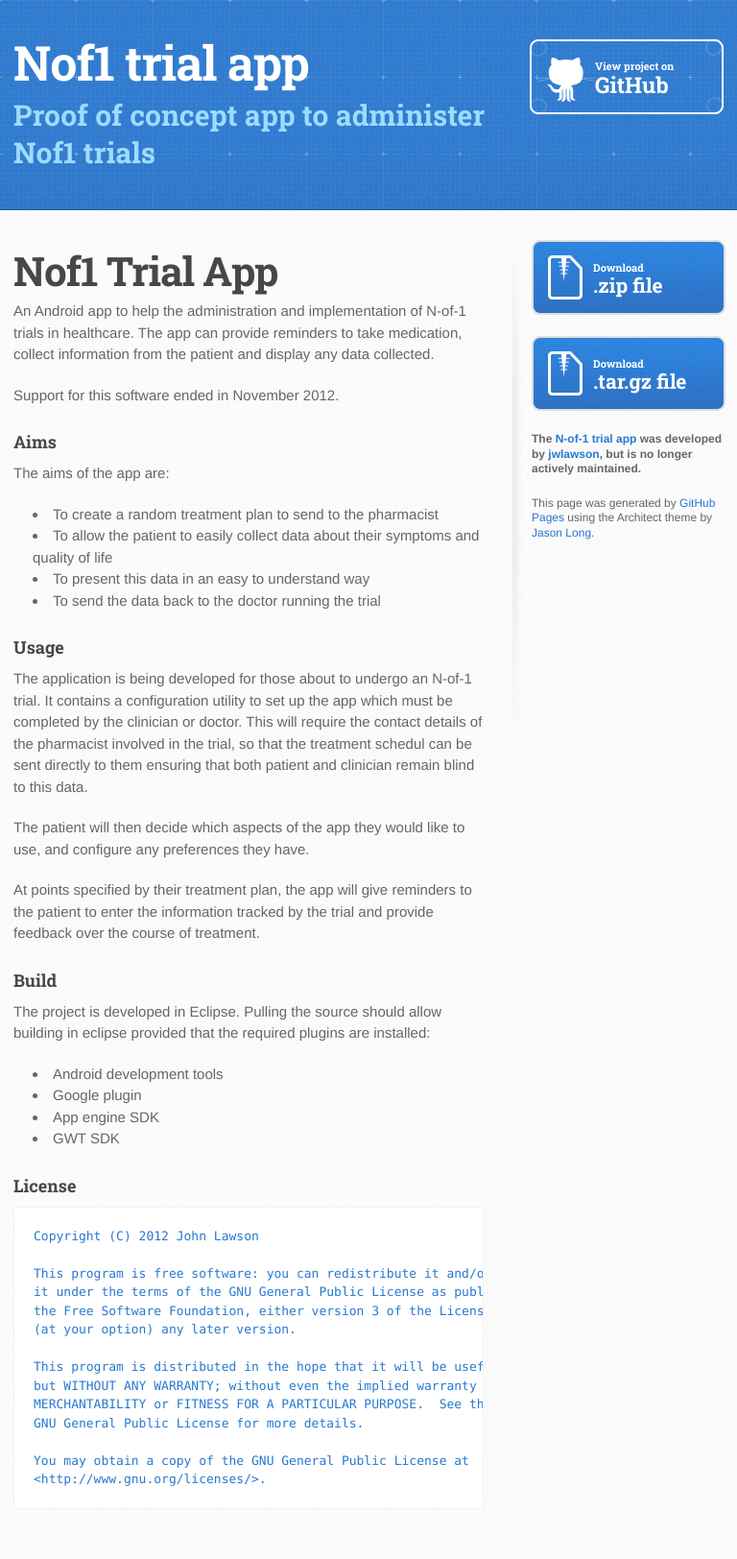
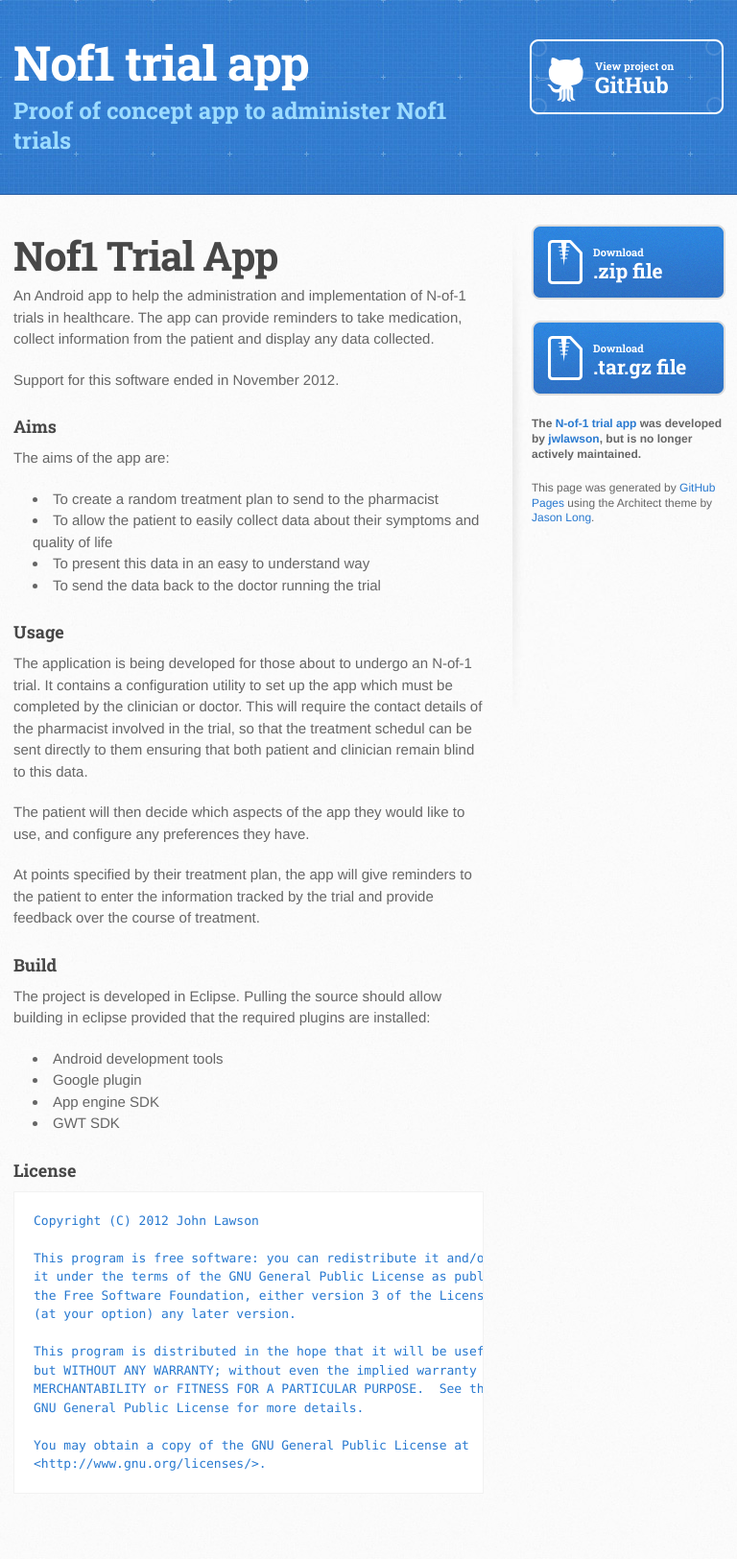
Before and after one commit to jwlawson/nof1, a Jekyll site: the page built from index.md, in a window 768 px wide. Shown: the whole page at 96% size. Built offline with Jekyll 4.4.1, drawn with Linux system fonts in a browser that asks for light colours.

Commit message:
More size changes.

```diff
--- a/css/stylesheet.css
+++ b/css/stylesheet.css
@@ -397,13 +397,13 @@ footer a:hover {
 		width: 740px;
 	}
 	header h2 {
-    width: 75%;
+    width: 490px;
   }
   header h1 {
     font-size: 50px;
   }
   header h2 {
-    font-size: 30px;
+    font-size: 24px;
   }
   #main-content {
     width: 490px;
```
